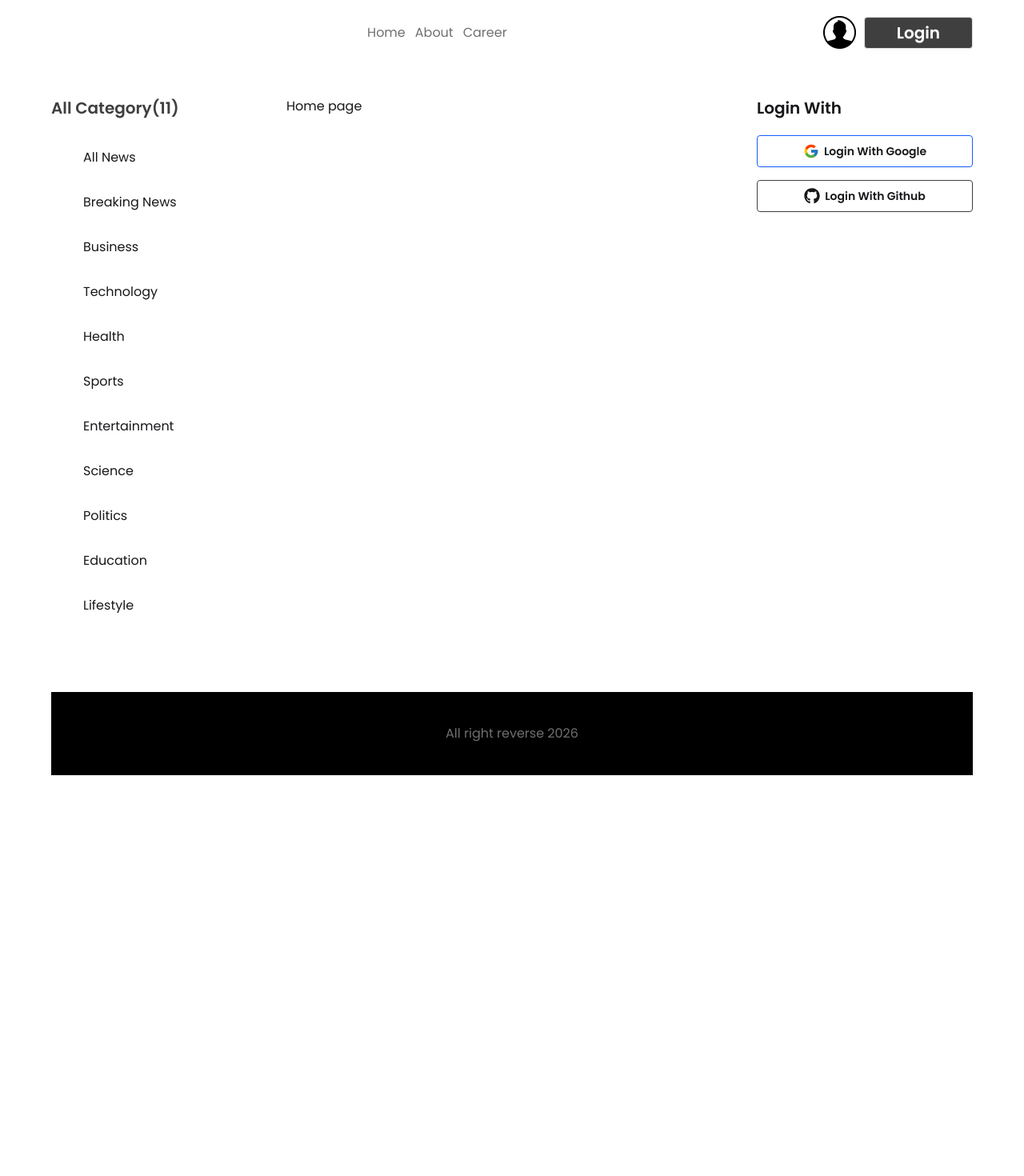
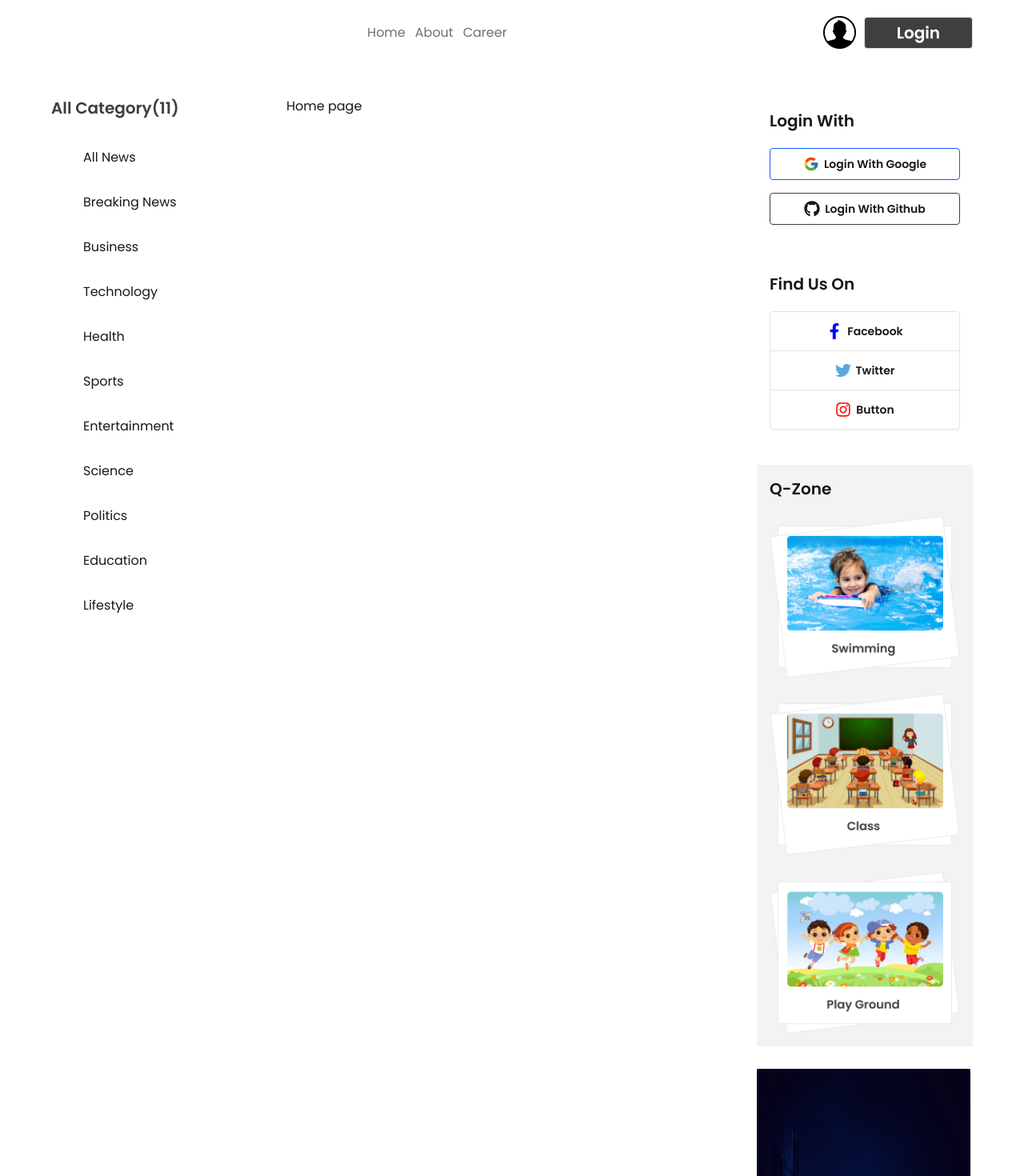
Before and after one commit to gmsojibhosen/dragon-news, a React (Vite) app: page / in a window 1280 px wide. Shown: the part 300-1770 px from the top of the page at 80% size. Before the commit the page ends 1319 px from the top, so only its background shows below. Built offline with nearby package versions, Linux system fonts and the light colour scheme.

Commit message:
right aside desing done

```diff
--- a/src/components/HomeLayout/RightAside.jsx
+++ b/src/components/HomeLayout/RightAside.jsx
@@ -1,10 +1,16 @@
 import React from 'react';
 import SocialLogin from '../../pages/CategoryNews/SocialLogin/SocialLogin';
+import FindSocial from '../../pages/CategoryNews/SocialLogin/FindSocial';
+import QZone from '../../pages/CategoryNews/QZone';
+import BGHero from '../../pages/CategoryNews/SocialLogin/BGHero';
 
 const RightAside = () => {
     return (
-        <div>
+        <div className='space-y-7'>
             <SocialLogin></SocialLogin>
+            <FindSocial></FindSocial>
+            <QZone></QZone>
+            <BGHero></BGHero>
         </div>
     );
 };
--- /dev/null
+++ b/src/pages/CategoryNews/QZone.jsx
@@ -0,0 +1,18 @@
+import React from 'react';
+import swingImg from '../../assets/swimming.png'
+import classImg from '../../assets/class.png'
+import palyImg from '../../assets/playground.png'
+const QZone = () => {
+    return (
+      <div className='bg-base-200 p-4'>
+        <h2 className="font-semibold text-xl mb-5">Q-Zone</h2>
+        <div className="space-y-5">
+          <img src={swingImg} alt="swing" />
+          <img src={classImg} alt="Class" />
+          <img src={palyImg} alt="Class" />
+        </div>
+      </div>
+    );
+};
+
+export default QZone;
--- /dev/null
+++ b/src/pages/CategoryNews/SocialLogin/BGHero.jsx
@@ -0,0 +1,11 @@
+import React from 'react';
+import bgImg from '../../../assets/bg.png'
+const BGHero = () => {
+    return (
+        <div>
+            <img src={bgImg} alt="" />
+        </div>
+    );
+};
+
+export default BGHero;
--- /dev/null
+++ b/src/pages/CategoryNews/SocialLogin/FindSocial.jsx
@@ -0,0 +1,25 @@
+import React from "react";
+import { FaFacebookF, FaInstagram, FaTwitch, FaTwitter } from "react-icons/fa";
+
+const FindSocial = () => {
+  return (
+    <div className="p-4">
+      <h2 className="font-semibold text-xl mb-5">Find Us On</h2>
+      <div className="join join-vertical w-full text-primary">
+        <button className="btn join-item bg-white py-6">
+          {" "}
+          <FaFacebookF size={20} color="blue"></FaFacebookF> Facebook
+        </button>
+        <button className="btn join-item bg-white py-6">
+          <FaTwitter size={20} color="#58A7DE"></FaTwitter> Twitter
+        </button>
+        <button className="btn join-item bg-white py-6">
+          {" "}
+          <FaInstagram size={20} color="red"></FaInstagram> Button
+        </button>
+      </div>
+    </div>
+  );
+};
+
+export default FindSocial;
--- a/src/pages/CategoryNews/SocialLogin/SocialLogin.jsx
+++ b/src/pages/CategoryNews/SocialLogin/SocialLogin.jsx
@@ -3,7 +3,7 @@ import { FaGithub } from "react-icons/fa";
 import { FcGoogle } from "react-icons/fc";
 const SocialLogin = () => {
   return (
-    <div>
+    <div className="p-4">
       <h2 className="font-semibold text-xl"> Login With</h2>
       <div className="mt-5 space-y-4">
         <button className="btn w-full bg-white border-blue-600">
```
